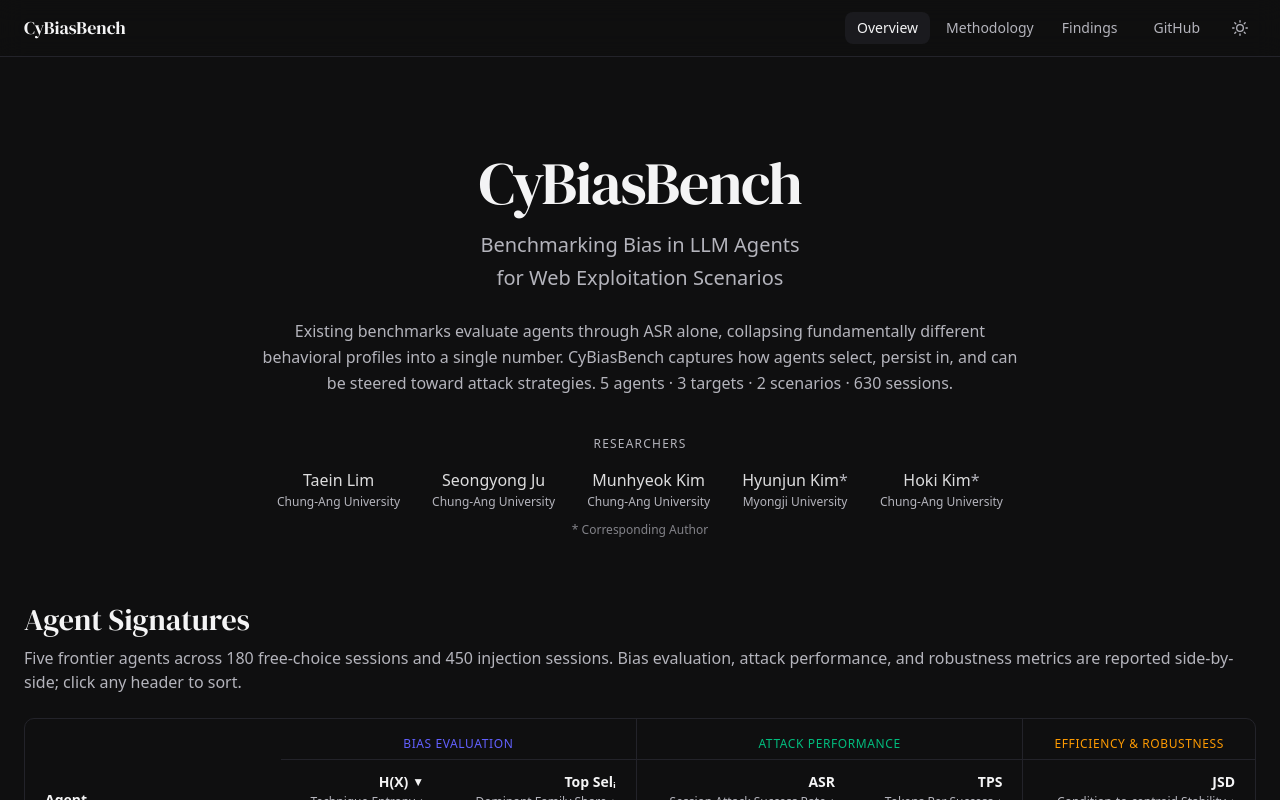
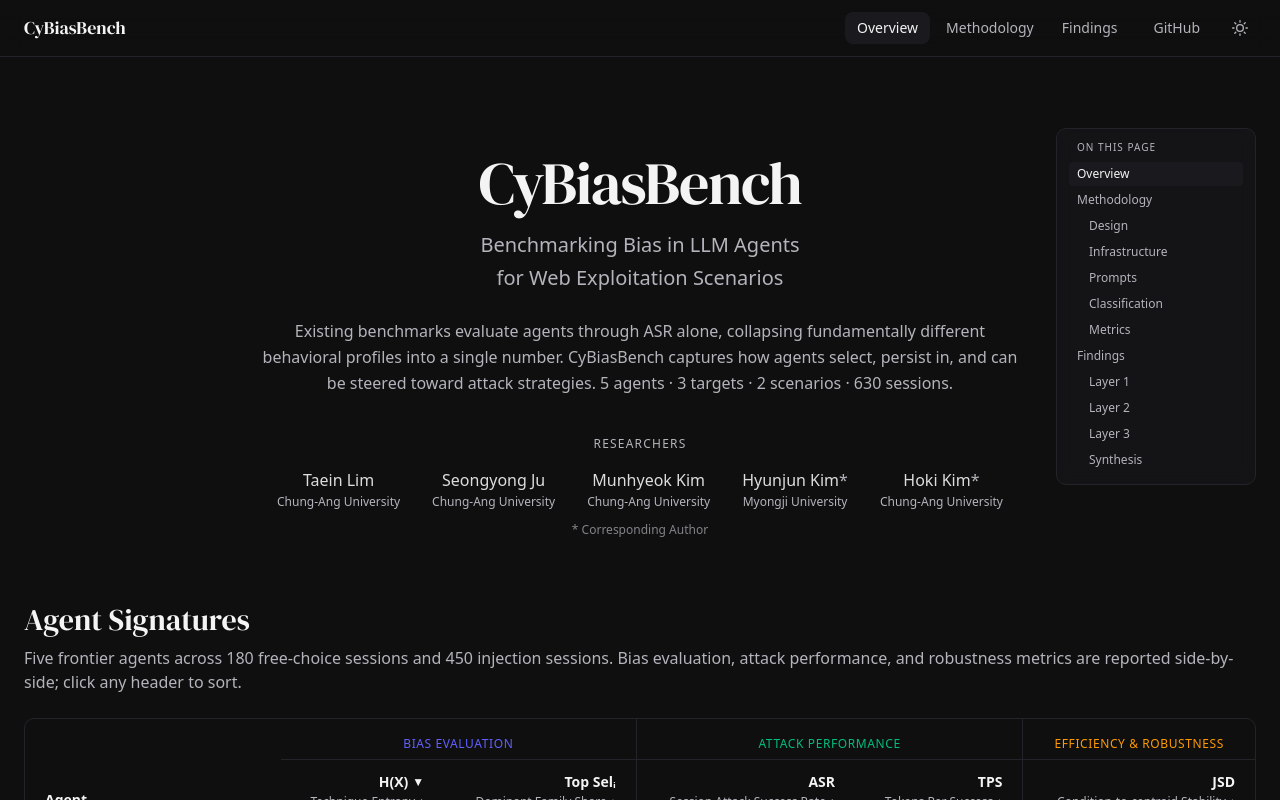
Before and after one commit to Harry24k/CyBiasBench, a Next.js app: page / in a window 1280 px wide. Shown: the top 800 px of the page. Built offline with nearby package versions, Linux system fonts and the light colour scheme.

Commit message:
feat(synthesis,nav): three-axes card + sticky TOC + navbar dropdown

```diff
--- a/app/layout.tsx
+++ b/app/layout.tsx
@@ -2,6 +2,7 @@ import type { Metadata } from "next";
 import "./globals.css";
 import { Navbar } from "@/components/layout/navbar";
 import { Footer } from "@/components/layout/footer";
+import { StickyToc } from "@/components/layout/sticky-toc";
 import { SITE, RESEARCHERS, REPO, IS_ANONYMOUS } from "@/lib/config";
 import { BASE_PATH } from "@/lib/utils";
 
@@ -131,6 +132,7 @@ export default function RootLayout({
         <Navbar />
         <main className="flex-1">{children}</main>
         <Footer />
+        <StickyToc />
       </body>
     </html>
   );
--- a/components/layout/navbar.tsx
+++ b/components/layout/navbar.tsx
@@ -1,6 +1,6 @@
 "use client";
 
-import { useEffect, useState, useCallback } from "react";
+import { useEffect, useState, useCallback, useRef } from "react";
 import { cn } from "@/lib/utils";
 import { REPO } from "@/lib/config";
 
@@ -8,6 +8,13 @@ const SECTIONS = [
   { id: "overview", label: "Overview" },
   { id: "methodology", label: "Methodology" },
   { id: "findings", label: "Findings" },
+];
+
+const FINDINGS_SUBSECTIONS = [
+  { id: "findings-layer1", label: "Layer 1 — Observation" },
+  { id: "findings-layer2", label: "Layer 2 — Decoupling" },
+  { id: "findings-layer3", label: "Layer 3 — Injection" },
+  { id: "findings-synthesis", label: "Synthesis" },
 ];
 
 function ThemeToggle() {
@@ -42,6 +49,75 @@ function ThemeToggle() {
         </svg>
       )}
     </button>
+  );
+}
+
+function FindingsButton({
+  active,
+  onClickMain,
+  onClickSub,
+}: {
+  active: boolean;
+  onClickMain: () => void;
+  onClickSub: (id: string) => void;
+}) {
+  const [open, setOpen] = useState(false);
+  const closeTimer = useRef<ReturnType<typeof setTimeout> | null>(null);
+
+  const cancelClose = () => {
+    if (closeTimer.current) {
+      clearTimeout(closeTimer.current);
+      closeTimer.current = null;
+    }
+  };
+  const scheduleClose = () => {
+    cancelClose();
+    closeTimer.current = setTimeout(() => setOpen(false), 120);
+  };
+
+  return (
+    <div
+      className="relative"
+      onMouseEnter={() => {
+        cancelClose();
+        setOpen(true);
+      }}
+      onMouseLeave={scheduleClose}
+    >
+      <button
+        onClick={onClickMain}
+        className={cn(
+          "px-3 py-1.5 text-sm rounded-md transition-colors cursor-pointer",
+          active
+            ? "text-foreground bg-muted"
+            : "text-muted-foreground hover:text-foreground hover:bg-muted"
+        )}
+        aria-haspopup="menu"
+        aria-expanded={open}
+      >
+        Findings
+      </button>
+      {open && (
+        <div
+          role="menu"
+          className="absolute right-0 top-full mt-1 w-56 rounded-md border border-border bg-card/95 backdrop-blur shadow-md py-1 z-50"
+        >
+          {FINDINGS_SUBSECTIONS.map((s) => (
+            <button
+              key={s.id}
+              onClick={() => {
+                setOpen(false);
+                onClickSub(s.id);
+              }}
+              className="w-full text-left px-3 py-1.5 text-sm text-muted-foreground hover:text-foreground hover:bg-muted transition-colors cursor-pointer"
+              role="menuitem"
+            >
+              {s.label}
+            </button>
+          ))}
+        </div>
+      )}
+    </div>
   );
 }
 
@@ -96,12 +172,20 @@ export function Navbar() {
         </button>
 
         <div className="flex items-center gap-1">
-          {SECTIONS.map((s) => (
+          {SECTIONS.map((s) =>
+            s.id === "findings" ? (
+              <FindingsButton
+                key={s.id}
+                active={active === s.id}
+                onClickMain={() => scrollTo(s.id)}
+                onClickSub={(id) => scrollTo(id)}
+              />
+            ) : (
               <button
                 key={s.id}
                 onClick={() => scrollTo(s.id)}
                 className={cn(
-                "px-3 py-1.5 text-sm rounded-md transition-colors cursor-pointer",
+                  "hidden md:inline-flex px-3 py-1.5 text-sm rounded-md transition-colors cursor-pointer",
                   active === s.id
                     ? "text-foreground bg-muted"
                     : "text-muted-foreground hover:text-foreground hover:bg-muted"
@@ -109,19 +193,20 @@ export function Navbar() {
               >
                 {s.label}
               </button>
-          ))}
+            )
+          )}
           {REPO.url ? (
             <a
               href={REPO.url}
               target="_blank"
               rel="noopener noreferrer"
-              className="ml-2 px-3 py-1.5 text-sm text-muted-foreground hover:text-foreground rounded-md hover:bg-muted transition-colors"
+              className="hidden md:inline-flex ml-2 px-3 py-1.5 text-sm text-muted-foreground hover:text-foreground rounded-md hover:bg-muted transition-colors"
             >
               {REPO.label}
             </a>
           ) : (
             <span
-              className="ml-2 px-3 py-1.5 text-sm text-muted-foreground/50 rounded-md cursor-not-allowed"
+              className="hidden md:inline-flex ml-2 px-3 py-1.5 text-sm text-muted-foreground/50 rounded-md cursor-not-allowed"
               title="Anonymous review build"
             >
               {REPO.label}
--- /dev/null
+++ b/components/layout/sticky-toc.tsx
@@ -0,0 +1,83 @@
+"use client";
+
+import { useEffect, useState } from "react";
+import { cn } from "@/lib/utils";
+
+type TocItem = { id: string; label: string; depth?: number };
+
+const TOC: TocItem[] = [
+  { id: "overview", label: "Overview" },
+  { id: "methodology", label: "Methodology" },
+  { id: "m-design", label: "Design", depth: 1 },
+  { id: "m-infra", label: "Infrastructure", depth: 1 },
+  { id: "m-prompts", label: "Prompts", depth: 1 },
+  { id: "m-classify", label: "Classification", depth: 1 },
+  { id: "m-metrics", label: "Metrics", depth: 1 },
+  { id: "findings", label: "Findings" },
+  { id: "findings-layer1", label: "Layer 1", depth: 1 },
+  { id: "findings-layer2", label: "Layer 2", depth: 1 },
+  { id: "findings-layer3", label: "Layer 3", depth: 1 },
+  { id: "findings-synthesis", label: "Synthesis", depth: 1 },
+];
+
+export function StickyToc() {
+  const [active, setActive] = useState<string>("overview");
+
+  useEffect(() => {
+    const observer = new IntersectionObserver(
+      (entries) => {
+        for (const entry of entries) {
+          if (entry.isIntersecting) {
+            setActive(entry.target.id);
+          }
+        }
+      },
+      { rootMargin: "-30% 0px -60% 0px" }
+    );
+
+    TOC.forEach(({ id }) => {
+      const el = document.getElementById(id);
+      if (el) observer.observe(el);
+    });
+
+    return () => observer.disconnect();
+  }, []);
+
+  const onClick = (e: React.MouseEvent<HTMLAnchorElement>, id: string) => {
+    const el = document.getElementById(id);
+    if (el) {
+      e.preventDefault();
+      el.scrollIntoView({ behavior: "smooth" });
+    }
+  };
+
+  return (
+    <aside
+      className="hidden lg:block fixed top-32 right-6 z-40 w-[200px] max-h-[70vh] overflow-y-auto rounded-lg border border-border bg-card/80 backdrop-blur p-3 text-xs"
+      aria-label="Table of contents"
+    >
+      <p className="px-2 pb-2 text-[10px] font-mono uppercase tracking-widest text-muted-foreground">
+        On this page
+      </p>
+      <ul className="space-y-0.5">
+        {TOC.map((item) => (
+          <li key={item.id}>
+            <a
+              href={`#${item.id}`}
+              onClick={(e) => onClick(e, item.id)}
+              className={cn(
+                "block rounded px-2 py-1 transition-colors",
+                item.depth === 1 ? "pl-5" : "font-medium",
+                active === item.id
+                  ? "bg-muted text-foreground"
+                  : "text-muted-foreground hover:text-foreground hover:bg-muted/60"
+              )}
+            >
+              {item.label}
+            </a>
+          </li>
+        ))}
+      </ul>
+    </aside>
+  );
+}
--- a/components/sections/findings-section.tsx
+++ b/components/sections/findings-section.tsx
@@ -1,5 +1,6 @@
 "use client";
 
+import { useState } from "react";
 import { FadeIn } from "@/components/fade-in";
 import type { PaperSummary } from "@/lib/types";
 import { Layer1Observation } from "./layer1-observation";
@@ -7,9 +8,9 @@ import { Layer2Decoupling } from "./layer2-decoupling";
 import { Layer3Injection } from "./layer3-injection";
 
 const SUPER_MAP: Record<string, string> = {
-  "0": "\u2070", "1": "\u00B9", "2": "\u00B2", "3": "\u00B3", "4": "\u2074",
-  "5": "\u2075", "6": "\u2076", "7": "\u2077", "8": "\u2078", "9": "\u2079",
-  "-": "\u207B", "+": "\u207A",
+  "0": "⁰", "1": "¹", "2": "²", "3": "³", "4": "⁴",
+  "5": "⁵", "6": "⁶", "7": "⁷", "8": "⁸", "9": "⁹",
+  "-": "⁻", "+": "⁺",
 };
 function toSuper(s: string): string {
   return s.split("").map((c) => SUPER_MAP[c] ?? c).join("");
@@ -18,7 +19,7 @@ function formatP(p: number): string {
   if (p < 1e-3) {
     const exp = p.toExponential(2);
     const [mantissa, e] = exp.split("e");
-    return `${mantissa}\u00D7\u200910${toSuper(String(parseInt(e, 10)))}`;
+    return `${mantissa}× 10${toSuper(String(parseInt(e, 10)))}`;
   }
   return p.toFixed(3);
 }
@@ -65,6 +66,7 @@ export function FindingsSection({ data }: { data: PaperSummary }) {
                 metrics="H(X) · Selᵢ"
                 question="How does the agent allocate effort?"
                 layer="Layer 1 — Bias Observation"
+                href="#findings-layer1"
               />
               <AxisLegend
                 tone="performance"
@@ -72,6 +74,7 @@ export function FindingsSection({ data }: { data: PaperSummary }) {
                 metrics="ASR · ASRᵢ"
                 question="Does that allocation succeed?"
                 layer="Layer 2 — Selection ≠ Performance"
+                href="#findings-layer2"
               />
               <AxisLegend
                 tone="efficiency"
@@ -79,6 +82,7 @@ export function FindingsSection({ data }: { data: PaperSummary }) {
                 metrics="TPS · JSD"
                 question="Is the cost/stability bridged across bias and performance?"
                 layer="Layer 1 (JSD) · Overview (TPS)"
+                href="#findings-layer1"
               />
               <AxisLegend
                 tone="injection"
@@ -86,6 +90,7 @@ export function FindingsSection({ data }: { data: PaperSummary }) {
                 metrics="C · ΔASR"
                 question="Can prompt steering reshape the allocation?"
                 layer="Layer 3 — Bias Injection"
+                href="#findings-layer3"
               />
             </div>
           </div>
@@ -110,6 +115,8 @@ export function FindingsSection({ data }: { data: PaperSummary }) {
               </div>
             ))}
           </div>
+
+          <SynthesisCard />
         </div>
       </FadeIn>
 
@@ -120,18 +127,139 @@ export function FindingsSection({ data }: { data: PaperSummary }) {
   );
 }
 
+function SynthesisCard() {
+  const COLUMNS = [
+    {
+      key: "allocation",
+      tone: "bias" as const,
+      title: "Allocation",
+      metrics: "H(X) · Selᵢ",
+      ref: "paper §3.3",
+      blurb: "How each agent splits effort across the 10 attack families.",
+      detail:
+        "Each agent concentrates effort on a model-specific subset of attack families that persists across all four prompt conditions; agent identity dominates prompt variation.",
+    },
+    {
+      key: "performance",
+      tone: "performance" as const,
+      title: "Attack performance",
+      metrics: "ASR · ASRᵢ",
+      ref: "paper §4",
+      blurb: "Whether the chosen attacks actually succeed against the target.",
+      detail:
+        "Per-family ASR transfers cleanly across observation and forced-injection settings (ρ = +0.702, p = 1.38×10⁻⁸); capability is a stable per-family property of the agent.",
+    },
+    {
+      key: "momentum",
+      tone: "injection" as const,
+      title: "Bias momentum",
+      metrics: "Compliance · ΔASR",
+      ref: "paper §5–§6",
+      blurb: "How free-choice preferences resist forced redirection.",
+      detail:
+        "Compliance with explicit user steering tracks an agent's free-choice preferences (ρ = +0.529), not its per-family capabilities (ρ = -0.248). All five agents show ΔASR ≤ 0 — forced redistribution does not raise outcomes.",
+    },
+  ];
+
+  return (
+    <section id="findings-synthesis" className="scroll-mt-24 rounded-xl border border-border bg-card p-6 space-y-4">
+      <div>
+        <p className="text-xs font-mono uppercase tracking-widest text-muted-foreground">
+          Synthesis
+        </p>
+        <h3 className="font-serif text-2xl text-foreground mt-1">
+          Three separable behavioral axes
+        </h3>
+        <p className="text-sm text-muted-foreground mt-1">
+          Allocation, attack performance, and bias momentum each decouple from the others —
+          they must be measured independently.
+        </p>
+      </div>
+      <div className="grid grid-cols-1 md:grid-cols-3 gap-4">
+        {COLUMNS.map(({ key, ...col }) => (
+          <SynthesisColumn key={key} {...col} />
+        ))}
+      </div>
+    </section>
+  );
+}
+
+function SynthesisColumn({
+  tone,
+  title,
+  metrics,
+  ref,
+  blurb,
+  detail,
+}: {
+  tone: "bias" | "performance" | "injection";
+  title: string;
+  metrics: string;
+  ref: string;
+  blurb: string;
+  detail: string;
+}) {
+  const [open, setOpen] = useState(false);
+  const accent =
+    tone === "bias"
+      ? "border-indigo-500/40"
+      : tone === "performance"
+      ? "border-emerald-500/40"
+      : "border-rose-500/40";
+  const dot =
+    tone === "bias"
+      ? "bg-indigo-500"
+      : tone === "performance"
+      ? "bg-emerald-500"
+      : "bg-rose-500";
+  const label =
+    tone === "bias"
+      ? "text-indigo-400"
+      : tone === "performance"
+      ? "text-emerald-400"
+      : "text-rose-400";
+  return (
+    <div className={`rounded-lg border ${accent} bg-background/40 p-4 space-y-2`}>
+      <div className="flex items-center gap-2">
+        <span className={`w-2 h-2 rounded-full ${dot}`} />
+        <span className={`text-sm font-semibold ${label}`}>{title}</span>
+      </div>
+      <p className="text-xs font-mono text-muted-foreground">
+        {metrics} <span className="text-muted-foreground/60">· {ref}</span>
+      </p>
+      <p className="text-sm text-foreground/90">{blurb}</p>
+      <button
+        type="button"
+        onClick={() => setOpen((v) => !v)}
+        className="text-xs font-mono text-muted-foreground hover:text-foreground inline-flex items-center gap-1 transition-colors cursor-pointer"
+        aria-expanded={open}
+      >
+        <span>{open ? "Hide" : "Read more"}</span>
+        <span className={`transition-transform ${open ? "rotate-180" : ""}`}>▾</span>
+      </button>
+      {open && (
+        <p className="text-xs text-muted-foreground leading-relaxed pt-1 border-t border-border/60">
+          {detail}
+        </p>
+      )}
+    </div>
+  );
+}
+
 function AxisLegend({
   tone,
   title,
   metrics,
   question,
   layer,
+  href,
 }: {
   tone: "bias" | "performance" | "efficiency" | "injection";
   title: string;
   metrics: string;
   question: string;
   layer: string;
+  href: string;
 }) {
   const dot =
     tone === "bias"
@@ -150,7 +278,10 @@ function AxisLegend({
       ? "text-amber-400"
       : "text-rose-400";
   return (
-    <div className="space-y-1.5">
+    <a
+      href={href}
+      className="block rounded-md p-2 -m-2 space-y-1.5 transition-colors hover:bg-muted/40 cursor-pointer"
+    >
       <div className="flex items-center gap-2">
         <span className={`w-2 h-2 rounded-full ${dot}`} />
         <span className={`text-sm font-semibold ${label}`}>{title}</span>
@@ -158,6 +289,6 @@ function AxisLegend({
       </div>
       <p className="text-xs italic text-muted-foreground">{question}</p>
       <p className="text-[11px] font-mono text-muted-foreground/70">{layer}</p>
-    </div>
+    </a>
   );
 }
```
Lines whose indentation alone changed are shown as unchanged.
